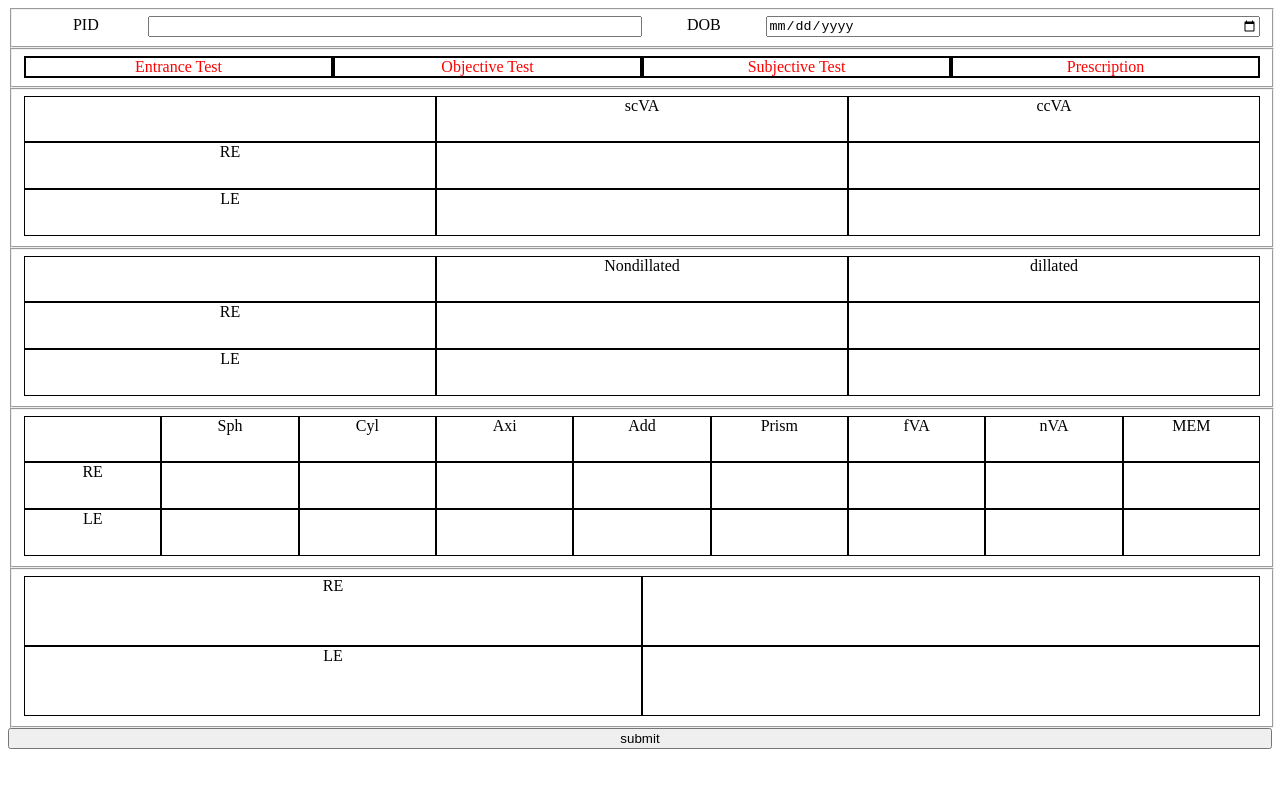
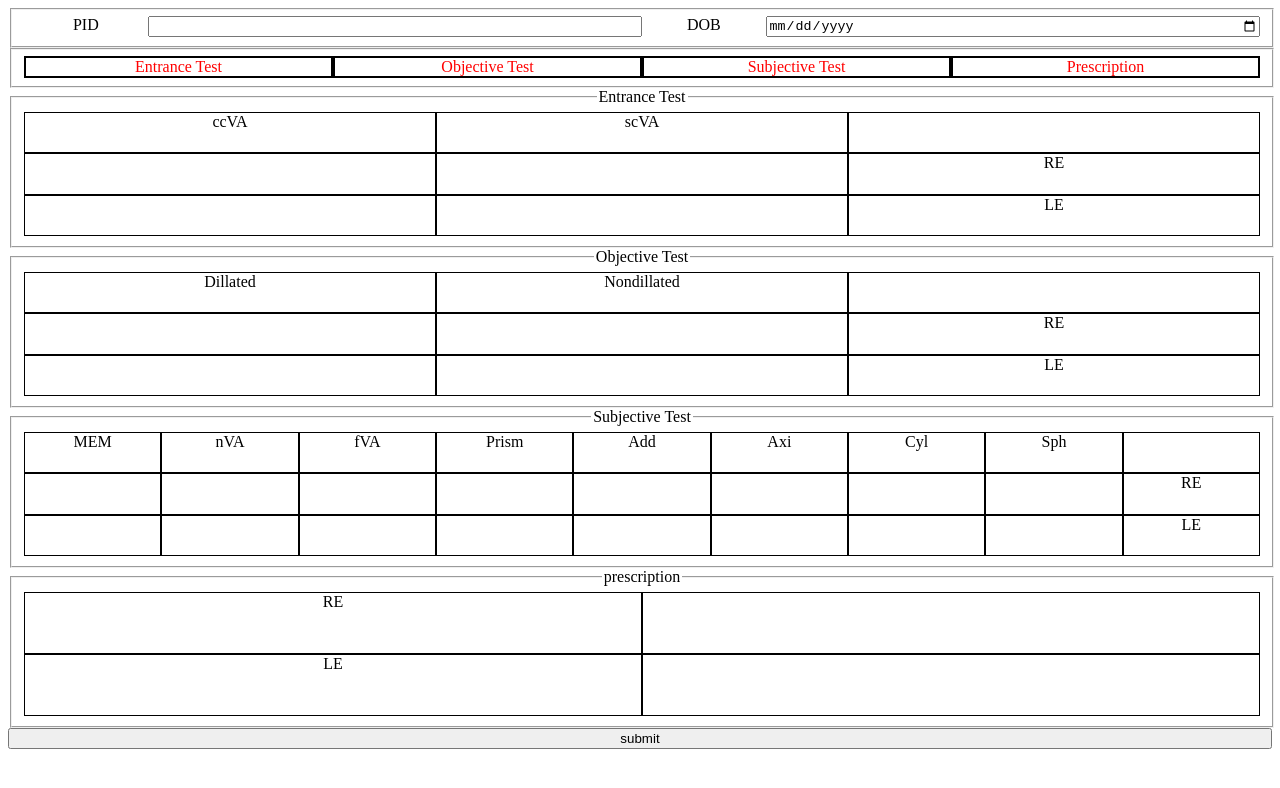
Before and after one commit to Sittingrighthere/CharityFuckingWork, a plain HTML site: page index.html in a window 1280 px wide. Drawn offline with Linux system fonts and the light colour scheme.

Commit message:
Add files via upload

```diff
--- a/print.css
+++ b/print.css
@@ -2,109 +2,75 @@
 *::before,
 *::after {
   box-sizing: border-box;
+  overflow: hidden;
+  align-items: center;
+  margin: 0;
 }
 
 body {
     position: relative;
     text-align: center;
     align-items: center;
+    display: flex;
+    flex-direction: row;
+    flex-wrap: wrap;
+    width: 100vw;
 }
 
-input[type=checkbox] {
+button {
     display: none;
 }
 
-input[type=checkbox]:checked + label{
-    color: red;
+fieldset {
+    display: inline-block;
+    width: 100%;
 }
 
-input[type=number] {
-    border: 1px solid black;
-    margin: 0;
+fieldset > div {
+    display: inline-block;
+}
+
+fieldset > input {
+    display: inline-block;
+    border: 0;
 }
 
 #fieldBoxes {
-    height: 5vh;
-    display: flex;
-    flex-direction: row;
-    flex-wrap: wrap;
-    text-align: center;
+    display: none;
 }
 
-#fieldBoxes label {
-    width: 25%;
-    border: 2px solid black;
-
-}
-
-#PI {
-    display: flex;
-    flex-direction: row;
-    flex-wrap: wrap;
-    height: 5vh;
-    text-align: center;
-}
-
-#PI > label {
-    width: 10%;
-    text-align: center;
-}
-
-.entranceTestGrid {
-    border: 1px solid black;
+#entranceTest > div {
     width: calc(100%/3);
 }
 
-.objTestGrid {
-    border: 1px solid black;
-    margin: 0px;
+#entranceTest > input {
     width: calc(100%/3);
 }
 
-.subTestGrid {
-    border: 1px solid black;
-    margin: 0px;
+#objectiveTesting > div {
+    width: calc(100%/3);
+}
+
+#objectiveTesting > input {
+    width: calc(100%/3);
+}
+
+#subjectiveTesting > div {
     width: calc(100%/9);
 }
 
-#prescription {
-    display: flex;
-    flex-direction: row;
+#subjectiveTesting > input {
+    width: calc(100%/9);
 }
 
-.prescriptionGrid {
-    border: 1px solid black;
-    margin: 0px;
+#prescription > div {
     width: calc(100%/2);
 }
 
-#PI > input {
-    width: 40%;
-}
-
-fieldset {
-    height: 20vh;
-    width: 100%;
-    display: flex;
-    flex-direction: row;
-    flex-wrap: wrap;
-}
-
-.clearBtn {
-    width: 100%;
-}
-
-#ROPBtn {
-    width: 100%;
-}
-
-#submitBtn {
-    width: 100%;
+#prescription > input {
+    width: calc(100%/2);
 }
 
 @page {
-    header nav, footer {
-        display: none;
-        }
-    size: A5;
+    size: a5;
 }
--- a/script.js
+++ b/script.js
@@ -82,7 +82,7 @@ const addForm = (() => {
     submitBtn.id = 'submitBtn';
 
     form.setAttribute('method','post');
-    form.setAttribute('action','https://script.google.com/macros/s/AKfycbyDoaOkNIBoeGc0bAB6eso0FyEkuirxiTT4K5Yykhk/dev')
+    form.setAttribute('action','https://script.google.com/macros/s/AKfycbyDoaOkNIBoeGc0bAB6eso0FyEkuirxiTT4K5Yykhk/dev');
     submitBtn.setAttribute('type','submit')
     submitBtn.innerHTML= 'submit';
 
@@ -104,6 +104,7 @@ const addForm = (() => {
     createInput(PI,'text','PID','PID');
     createInput(PI,'date','DOB','DOB');
 
+    createDIV(entranceTest,'legend','Entrance Test','entranceLegend');
     createDIV(entranceTest,'div','','blankGrid','class:entranceTestGrid');
     createDIV(entranceTest,'div','scVA','scVA','class:entranceTestGrid');
     createDIV(entranceTest,'div','ccVA','ccVA','class:entranceTestGrid');
@@ -114,9 +115,10 @@ const addForm = (() => {
     createInput(entranceTest,'number','scLEVA','scLEVA','class:entranceTestGrid','step:0.5');
     createInput(entranceTest,'number','ccLEVA','ccLEVA','class:entranceTestGrid','step:0.5');
 
+    createDIV(objectiveTesting,'legend','Objective Test','objectiveLegend');
     createDIV(objectiveTesting,'div','','blankGrid','class:objTestGrid');
-    createDIV(objectiveTesting,'div','Nondillated','blankGrid','class:objTestGrid');
-    createDIV(objectiveTesting,'div','dillated','blankGrid','class:objTestGrid');
+    createDIV(objectiveTesting,'div','Nondillated','Nondillated','class:objTestGrid');
+    createDIV(objectiveTesting,'div','Dillated','Dillated','class:objTestGrid');
     createDIV(objectiveTesting,'div','RE','RE','class:objTestGrid');
     createInput(objectiveTesting,'text','rSKiasNondil','rSKiasNondil','class:objTestGrid');
     createInput(objectiveTesting,'text','rSKiasdil','rSKiasdil','class:objTestGrid');
@@ -124,6 +126,8 @@ const addForm = (() => {
     createInput(objectiveTesting,'text','lSKiasNondil','lSKiasNondil','class:objTestGrid');
     createInput(objectiveTesting,'text','lSKiasdil','lSKiasdil','class:objTestGrid');
 
+
+    createDIV(subjectiveTesting,'legend','Subjective Test','subjectiveLegend');
     createDIV(subjectiveTesting,'div','','blankGrid','class:subTestGrid');
     createDIV(subjectiveTesting,'div','Sph','Sph','class:subTestGrid');
     createDIV(subjectiveTesting,'div','Cyl','Cyl','class:subTestGrid');
@@ -152,6 +156,7 @@ const addForm = (() => {
     createInput(subjectiveTesting,'number','lnVA','lnVA','class:subTestGrid','step:0.25');
     createInput(subjectiveTesting,'number','lMEM','lMEM','class:subTestGrid','step:0.25');
 
+    createDIV(prescription,'legend','prescription','prescriptionLegend');
     createDIV(prescription,'div','RE','RE','class:prescriptionGrid');
     createInput(prescription,'text','rPres','rPres','class:prescriptionGrid');
     createDIV(prescription,'div','LE','LE','class:prescriptionGrid');
--- a/style.css
+++ b/style.css
@@ -86,7 +86,7 @@ fieldset {
     height: 20vh;
     width: 100%;
     display: flex;
-    flex-direction: row;
+    flex-direction: row-reverse;
     flex-wrap: wrap;
 }
 
```
